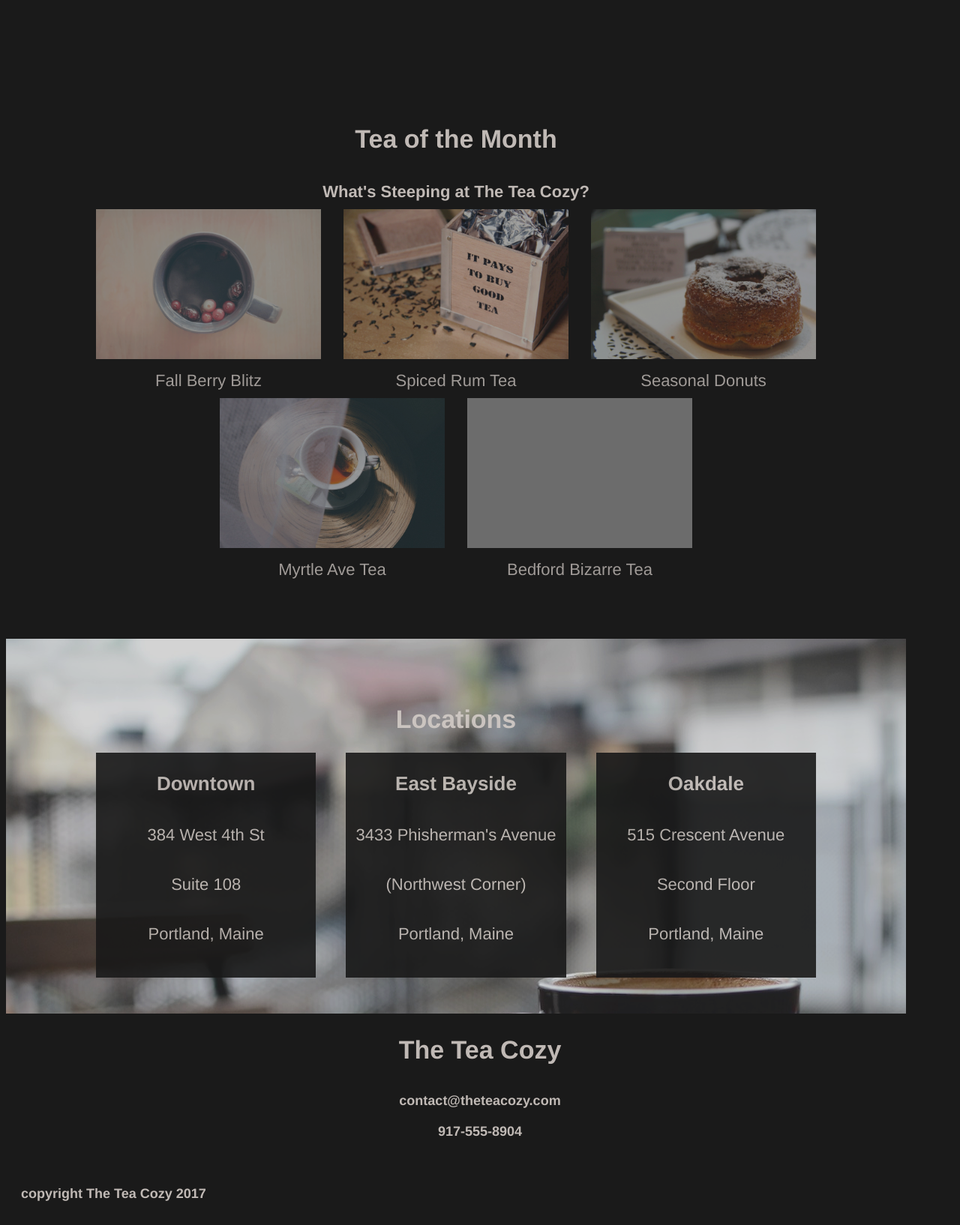
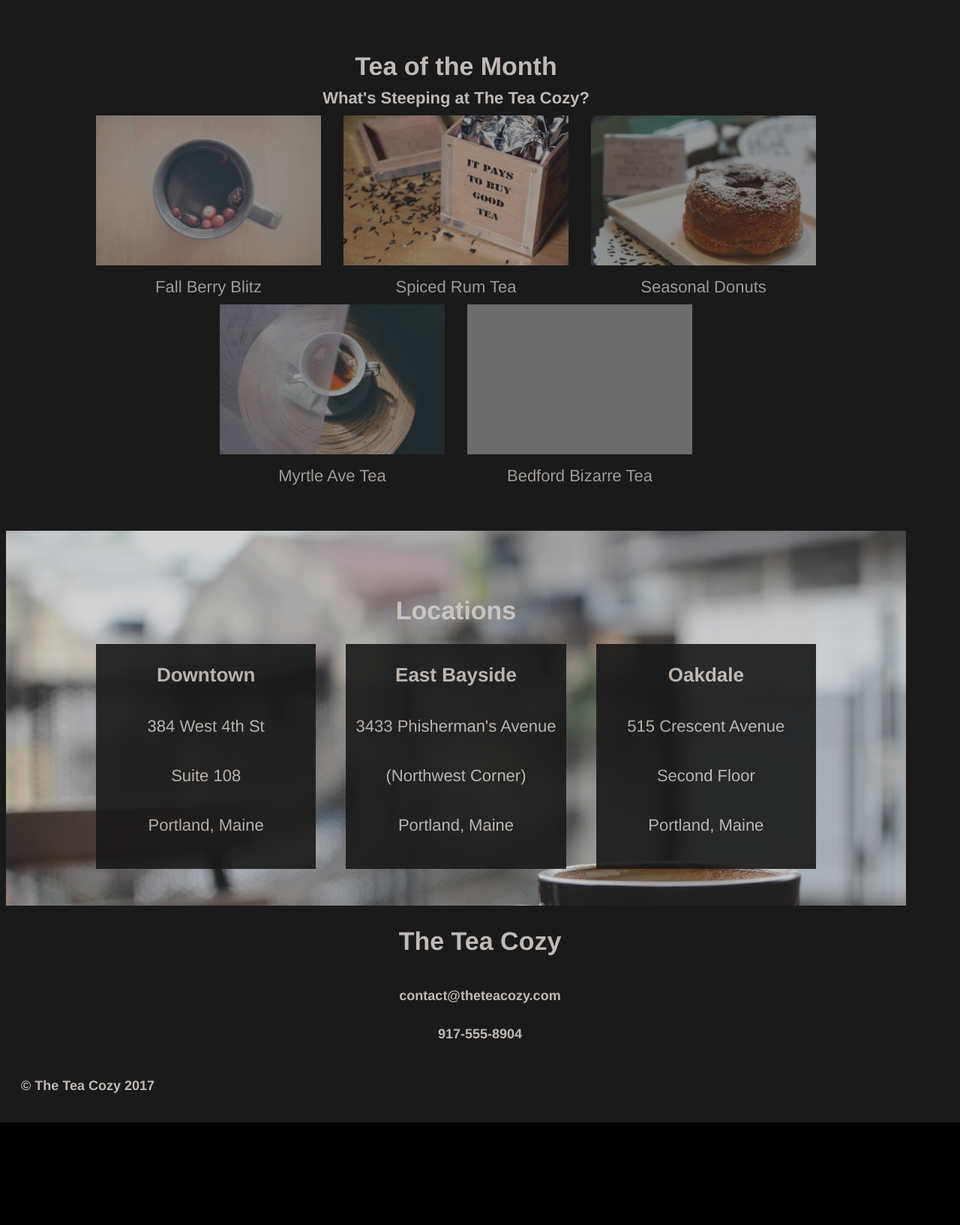
Before and after one commit to ce-real/teacozy, a plain HTML site: page index.html in a window 1280 px wide. Shown: the part 777-2411 px from the top of the page at 75% size. After the commit the page ends 2274 px from the top, so only its background shows below. Drawn offline with Linux system fonts and the light colour scheme; grey boxes are pictures that could not be loaded.

Commit message:
final version

```diff
--- a/index.html
+++ b/index.html
@@ -6,20 +6,23 @@
     <link href="./resources/css/style.css" type="text/css" rel="stylesheet" />
   </head>
   <body>
-    <div id="header">
-      <a href="#header"><img src="./resources/images/img-tea-cozy-logo.png" /></a>
+    <!--Header-->
+    <header>
+      <a href="#mission"><img src="./resources/images/img-tea-cozy-logo.png" /></a>
       <nav>
         <a href="#mission">Mission</a>
         <a href="#tea">Featured Tea</a>
         <a href="#loc">Locations</a>
       </nav>
-    </div>
+    </header>
+    <!--Mission area-->
     <div id="mission">
       <div id="text">
         <h2>Our Mission</h2>
         <h4>Handpicked, Artisanally Curated, Free Range, Sustainable, Small Batch, Fair Trade, Organic Tea</h4>
       </div>
     </div>
+    <!--Tea area-->
     <div id="tea">
         <h2>Tea of the Month</h2>
         <h4>What's Steeping at The Tea Cozy?</h4>
@@ -51,7 +54,7 @@
         </div>
       </div>
     </div>
-  </div>
+    <!--Location area-->
     <div id="loc">
       <h2>Locations</h2>
       <div id="locbox">
@@ -75,12 +78,14 @@
         </div>
       </div>
     </div>
+    <!--Contact area-->
     <div id="contact">
       <h2>The Tea Cozy</h2>
       <h5>contact@theteacozy.com</h5>
       <h5>917-555-8904</h5>
     </div>
+    <!--Footer area-->
     <footer>
-      <h5>copyright The Tea Cozy 2017</h5>
+      <h5>&copy; The Tea Cozy 2017</h5>
   </body>
 </html>
--- a/resources/css/style.css
+++ b/resources/css/style.css
@@ -19,9 +19,9 @@ h5{
   font-size: 18px;
 }
 
-/* Header area. */
+/* Header area */
 
-#header{
+header{
   display: flex;
   position: fixed;
   top: 0px;
@@ -34,7 +34,7 @@ h5{
   z-index: 10;
 }
 
-#header img{
+header img{
   left: 10px;
   height: 50px;
 }
@@ -55,9 +55,9 @@ nav a{
 #mission{
   display: flex;
   position: relative;
-  top: 69px;
+  padding-top: 69px;
   background-image: url("../images/img-mission-background.jpg");
-  min-height: 700px;
+  height: 700px;
   min-width: 1000px;
   max-width: 1200px;
   justify-content: center;
@@ -78,8 +78,14 @@ nav a{
   justify-content: center;
   align-items: center;
   position: relative;
-  top: 207px;
+  padding-top: 69px;
+  padding-bottom: 50px;
   left: 100px;
+  flex: 5 5 auto;
+}
+
+#tea h2{
+  margin: 0px auto;
 }
 
 #teatypes{
@@ -88,6 +94,7 @@ nav a{
   justify-content: center;
   align-items: center;
   left: 100px;
+  flex: 5 5 auto;
 }
 
 #teatypes img{
@@ -104,12 +111,11 @@ nav a{
 
 #loc{
   background-image:url("../images/img-locations-background.jpg");
-  min-height: 500px;
+  height: 500px;
   min-width: 1000px;
   max-width: 1200px;
   display: flex;
   position: relative;
-  top: 276px;
   justify-content: center;
   align-items: center;
   flex-direction: column;
@@ -153,17 +159,19 @@ nav a{
   min-width: 1000px;
   flex-direction: column;
   position: relative;
-  top: 276px;
+  flex: 5 5 auto;
 }
 
 #contact h5{
-  margin: 10px auto;
+  margin: 15px auto;
 }
+
+/* Footer area */
 
 footer{
   display: flex;
   justify-content: flex-start;
   margin-left: 20px;
   position: relative;
-  top: 276px;
+  flex: 5 5 auto;
 }
```
